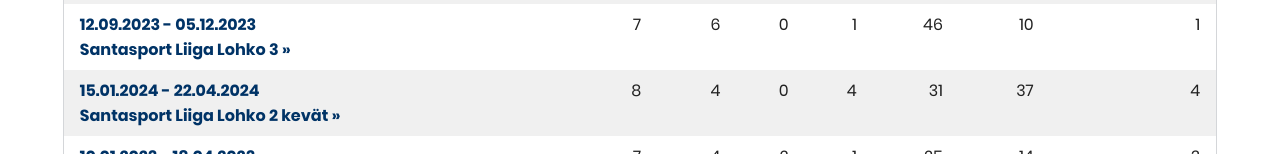
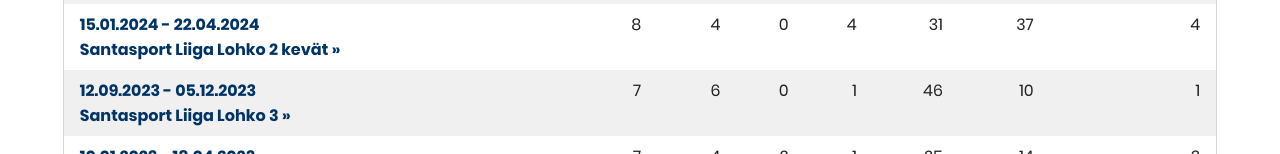
Before and after one commit to tvuollo/reidarsStats, a React (Vite) app: page / in a window 1280 px wide. Shown: the part 798-952 px from the top of the page. Built offline with nearby package versions, Linux system fonts and the light colour scheme.

Commit message:
Sort seasons by date in Dashboard

```diff
--- a/src/views/DashboardPage.tsx
+++ b/src/views/DashboardPage.tsx
@@ -13,6 +13,26 @@
 }: DashboardPageProps) {
   const navigate = useNavigate()
   const [searchInput, setSearchInput] = useState('')
+  const sortedStatGroups = [...totals.byStatGroup].sort((a, b) => {
+    if (!a.startDate && !b.startDate) {
+      return 0
+    }
+
+    if (!a.startDate) {
+      return 1
+    }
+
+    if (!b.startDate) {
+      return -1
+    }
+
+    const [aDay, aMonth, aYear] = a.startDate.split('.').map(Number)
+    const [bDay, bMonth, bYear] = b.startDate.split('.').map(Number)
+    const aTime = new Date(aYear ?? 0, (aMonth ?? 1) - 1, aDay ?? 1).getTime()
+    const bTime = new Date(bYear ?? 0, (bMonth ?? 1) - 1, bDay ?? 1).getTime()
+
+    return bTime - aTime
+  })
 
   const handleSubmit = (event: FormEvent<HTMLFormElement>) => {
     event.preventDefault()
@@ -70,7 +90,7 @@
         </section>
 
         <hr />
-*/}
+        */}
 
         <section className="articlebody">
           <div className="reidars-table-wrapper">
@@ -88,7 +108,7 @@
                 </tr>
               </thead>
               <tbody>
-                {[...totals.byStatGroup].reverse().map((statGroup) => (
+                {sortedStatGroups.map((statGroup) => (
                   <tr key={`${statGroup.seasonKey}-${statGroup.statGroupId}`}>
                     <th>
                       <Link
```
